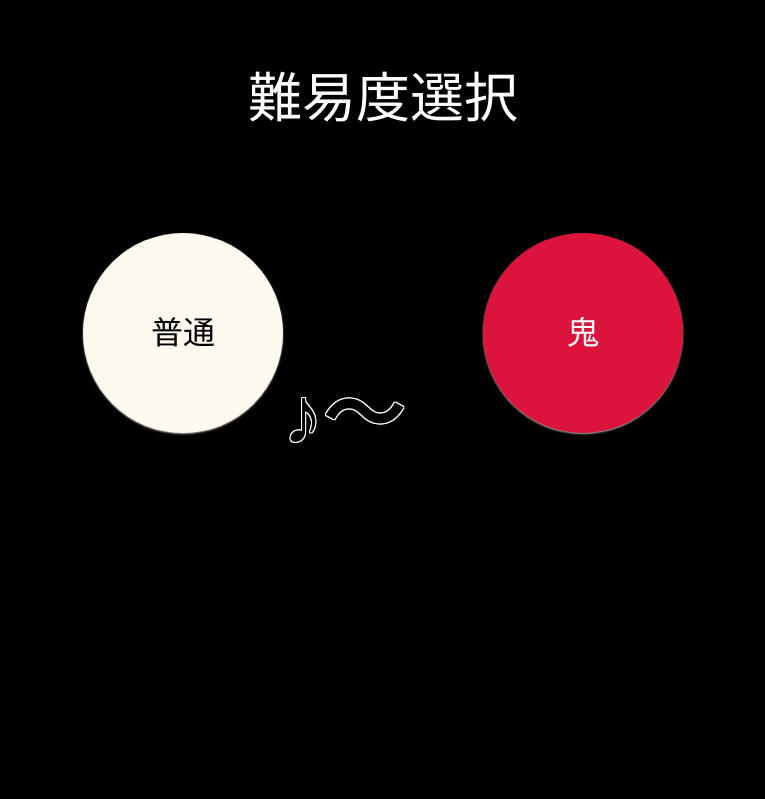
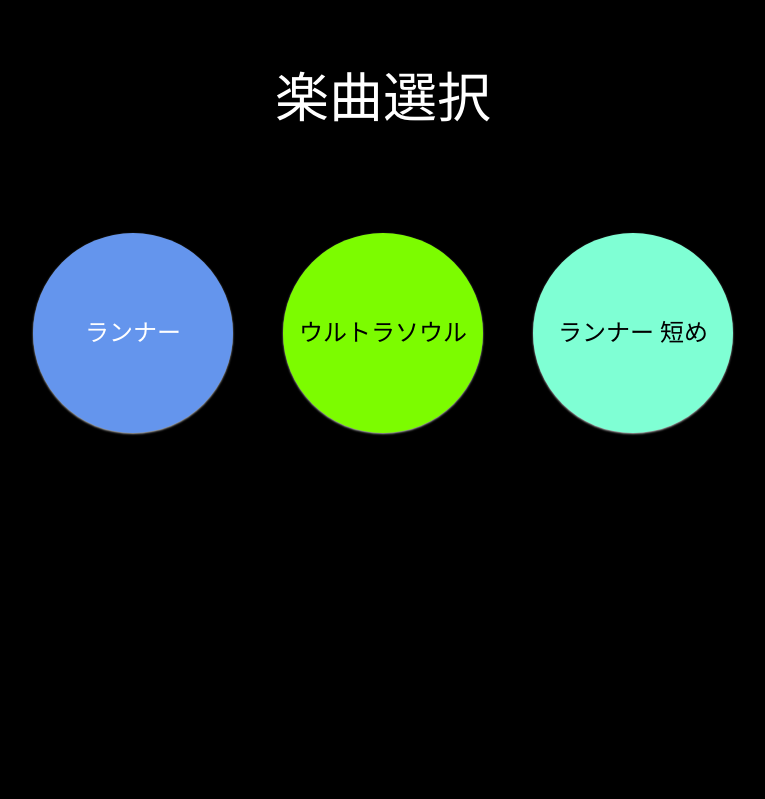
Before and after one commit to manzen/bakufu, a plain HTML site: page front/src/view/index.html in a window 1280 px wide. Shown: the top 799 px of the page, without its empty margins (257-1022 px from the left). Drawn offline with Linux system fonts and the light colour scheme.

Commit message:
楽曲選択画面を追加

```diff
--- a/front/src/view/index.html
+++ b/front/src/view/index.html
@@ -10,13 +10,6 @@
 </head>
 
 <body>
-  <div class="difficulty">
-    <p class="title">難易度選択</p>
-    <div class="flex">
-      <div class="normal selector">普通</div>
-      <div class="hard selector">鬼</div>
-    </div>
-  </div>
   <div class="bg-image">
     <div class="main-content" onclick="autoscroll()">
       <div class="content-runner">
@@ -43,6 +36,21 @@
       </div>
     </div>
   </div>
+  <div class="difficulty">
+    <p class="title">難易度選択</p>
+    <div class="flex">
+      <div class="normal selector">普通</div>
+      <div class="hard selector">鬼</div>
+    </div>
+  </div>
+  <div class="music-select">
+    <p class="title">楽曲選択</p>
+    <div class="flex">
+      <div class="runner selector">ランナー</div>
+      <div class="ultra-soul selector">ウルトラソウル</div>
+      <div class="runner-short selector">ランナー 短め</div>
+    </div>
+  </div>
   <script src="difficluty.js"></script>
   <script src="scroll.js"></script>
   <script src="client.js"></script>
--- a/front/src/view/level.css
+++ b/front/src/view/level.css
@@ -1,5 +1,16 @@
+.music-select {
+    position: fixed;
+    top: 0;
+    left: 0;
+    width: 100%;
+    height: 100%;
+    background-color: #000;
+}
+
 .difficulty {
     position: fixed;
+    top: 0;
+    left: 0;
     width: 100%;
     height: 100%;
     background-color: #000;
@@ -14,7 +25,7 @@
 .flex {
     display: flex;
     justify-content: space-between;
-    width: 600px;
+    width: 700px;
     margin: 100px auto;
 }
 
@@ -37,3 +48,21 @@
     background-color: #dc143c;
     color: white;
 }
+
+.runner {
+    background-color: #6495ed;
+    color: white;
+    font-size: 24px;
+}
+
+.ultra-soul {
+    background-color: #7cfc00;
+    color: black;
+    font-size: 24px;
+}
+
+.runner-short {
+    background-color: #7fffd4;
+    color: black;
+    font-size: 24px;
+}
```
